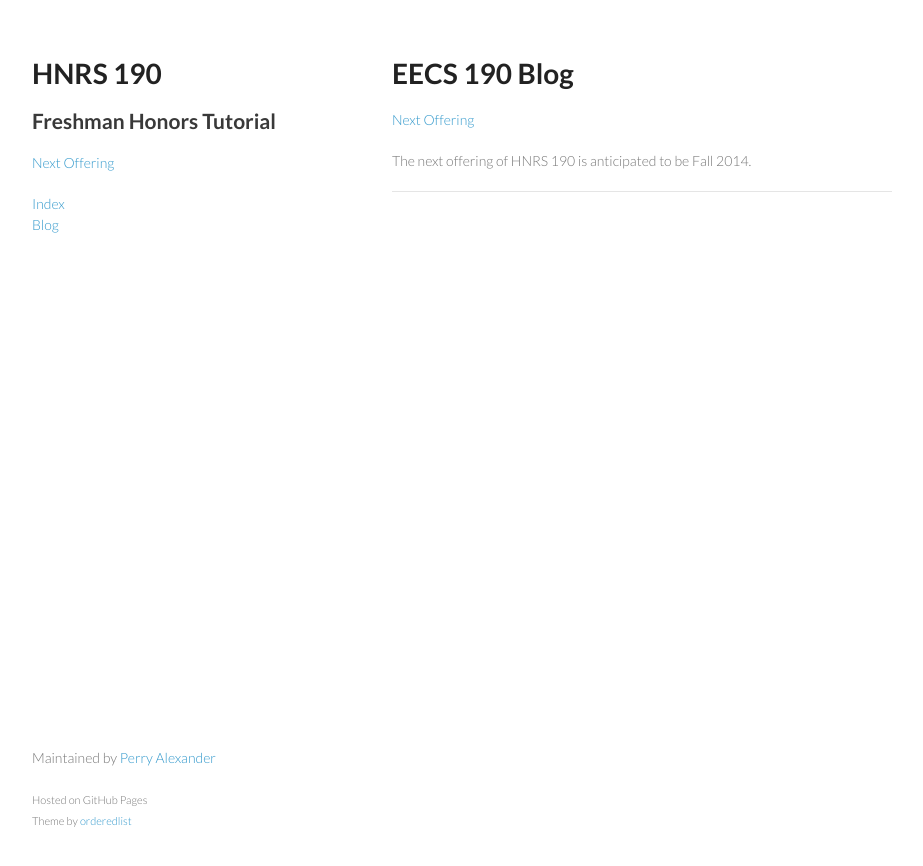
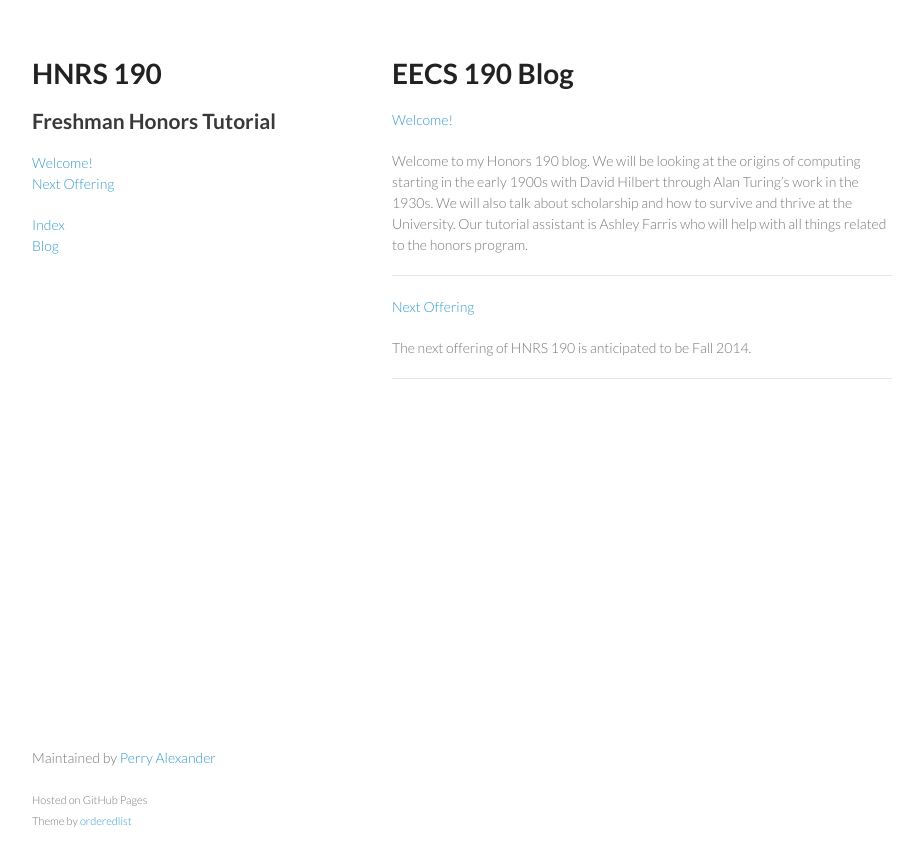
Before and after one commit to palexand/hnrs190, a Jekyll site: the page built from blog.md, in a window 1280 px wide. Shown: the top 866 px of the page, without its empty margins (178-1101 px from the left). Built offline with Jekyll 4.4.1, drawn with Linux system fonts in a browser that asks for light colours.

Commit message:
added homework 2; added welcome message

```diff
--- /dev/null
+++ b/_posts/2014-08-21-Welcome.md
@@ -0,0 +1,7 @@
+---
+layout: blog
+category: blog
+title: Welcome!
+---
+
+Welcome to my Honors 190 blog. We will be looking at the origins of computing starting in the early 1900s with David Hilbert through Alan Turing's work in the 1930s.  We will also talk about scholarship and how to survive and thrive at the University.  Our tutorial assistant is Ashley Farris who will help with all things related to the honors program.
```
Also changed, not shown: _posts/2014-08-03-Homework-1.md (+4 -0 lines), _posts/2014-08-03-Homework-2.md (added, +10 -0 lines).
